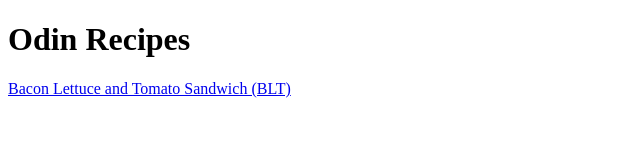
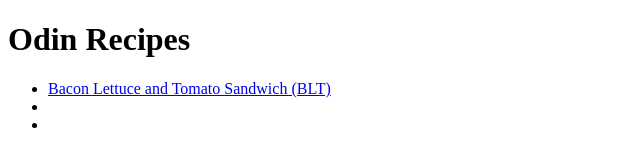
Before and after one commit to rexmorgan89/odin-recipes, a plain HTML site: page index.html in a window 1280 px wide. Shown: the whole page, without its empty margins (0-640 px from the left). Drawn offline with Linux system fonts and the light colour scheme.

Commit message:
Add links to recipe pages on index pages
Added unordered list containing links to recipe pages

```diff
--- a/index.html
+++ b/index.html
@@ -7,6 +7,11 @@
 </head>
 <body>
     <h1>Odin Recipes</h1>
-    <a href="recipes/baconlettucetomato.html">Bacon Lettuce and Tomato Sandwich (BLT)</a>
+    <ul>
+        <li><a href="recipes/baconlettucetomato.html">Bacon Lettuce and Tomato Sandwich (BLT)</a></li>
+        <li><a href="recipes/grilledcheese.html"></a></li>
+        <li><a href="recipes/peanutbutterjelly.html"></a></li>
+    </ul>
+
 </body>
 </html>
```
